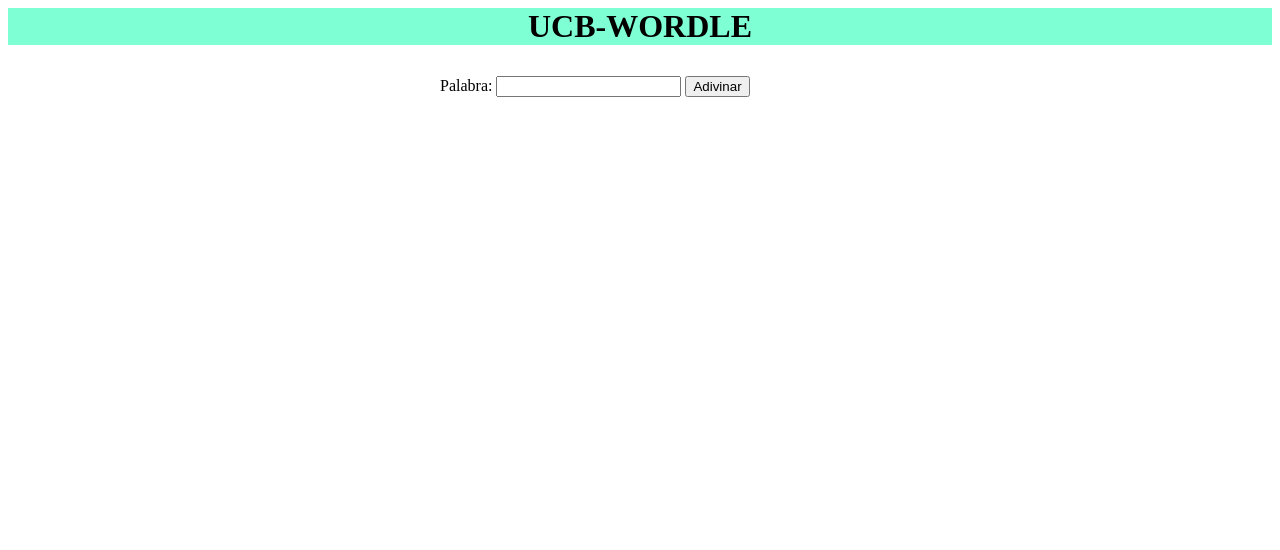
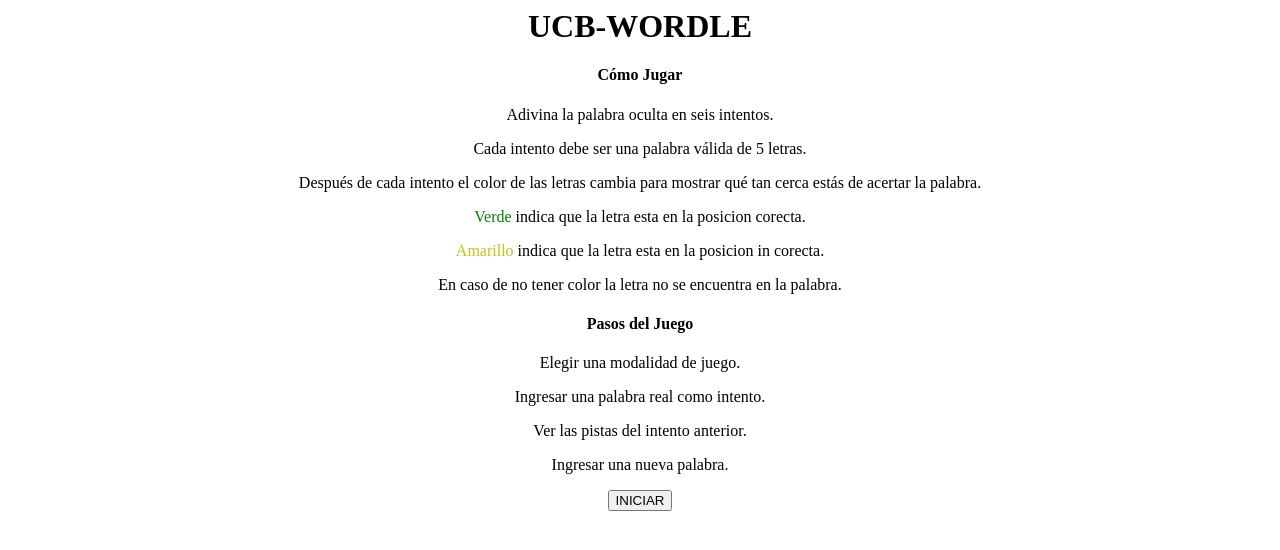
Before and after one commit to NicoleUribe/Cloneproyecto, a website: page index.html in a window 1280 px wide. Drawn offline with Linux system fonts and the light colour scheme.

Commit message:
primeraPruebaTestPresenter

```diff
--- a/index.html
+++ b/index.html
@@ -1,25 +1,30 @@
 <html>
   <body>
-    <h1>UCB-WORDLE</h1>
-    <style>
-      h1{
-        text-align: center;
-        background-color: aquamarine;
-      }
-    </style>
-      <form id="intento-form">
-        <label for="intento">Palabra: </label>
-        <input type="text" id="intento" style="text-transform: uppercase;" minlength= "5" maxlength="5" />
-        <input type="submit" value="Adivinar" />
-        <div id="resultado-div"></div>
-      </form>
-    <style>
-      form{
-        width: 400px;
-        padding: 10px;
-        margin: 0 auto;
-      }
-    </style>
-    <script type="module" src="./src/presenter.js"></script>
+    <center>
+    <h1> UCB-WORDLE</h1>
+    <form id="tutorial">
+      <h4> Cómo Jugar </h4>
+      <p> Adivina la palabra oculta en seis intentos.</p>
+      <p> Cada intento debe ser una palabra válida de 5 letras.</p>
+      <p> Después de cada intento el color de las letras cambia para mostrar qué tan cerca estás de acertar la palabra. </p>
+      <p>
+        <span style="color: green">Verde </span>
+        indica que la letra esta en la posicion corecta.
+      </p>
+      <p>
+        <span style="color: rgb(189, 197, 25)">Amarillo </span>
+        indica que la letra esta en la posicion in corecta.
+      </p>
+      <p> En caso de no tener color la letra no se encuentra en la palabra.</p>
+      <h4>Pasos del Juego</h4>
+      <p> Elegir una modalidad de juego.</p>
+      <p> Ingresar una palabra real como intento.</p>
+      <p> Ver las pistas del intento anterior.</p>
+      <p> Ingresar una nueva palabra.</p>
+        <a href="index2.html">
+          <input type="button" value="INICIAR" />
+        </a>
+    </form>
+  </center>
   </body>
 </html>
--- a/src/presenter.js
+++ b/src/presenter.js
@@ -2,21 +2,22 @@ import wordle from "./wordle";
 
 const intentoForm = document.querySelector("#intento-form");
 const intentoInput = document.querySelector("#intento");
+const botonAdivinar = document.querySelector("#boton-adivinar");
 const div = document.querySelector("#resultado-div");
-let juego = new wordle("PEINE");
+const juego = new wordle("HOJAS");
+
 let intentos = 6
 
 intentoForm.addEventListener("submit", (event) => {
   event.preventDefault();
 
   const intento = intentoInput.value.toUpperCase();
-  let resp1 = juego.letrasCorectas(intento);
+  /*let resp1 = juego.letrasCorectas(intento);
   let resp2 = juego.lestrasPosIncorrecta(intento);
   let resp3 = juego.lestrasIncorrecta(intento);
   intentos--
   if(intentos>=0){
-    div.innerHTML = intentos
-    div.innerHTML = div.innerHTML + "<p> Letras que estan en palabra en la posición correcta:" + resp1 + "</p>"
+    div.innerHTML = "<p> Letras que estan en palabra en la posición correcta:" + resp1 + "</p>"
     div.innerHTML = div.innerHTML + "<p> Letras que estan en la palabra pero en posición incorrecta:" + resp2 + "</p>"
     div.innerHTML = div.innerHTML + "<p> Letras que no estan en la palabra:" + resp3 + "</p>"
   }
@@ -25,5 +26,6 @@ intentoForm.addEventListener("submit", (event) => {
   }
   if(intentos==0){
     div.innerHTML = "<p>" + juego.adivinar(resp1) + "</p>"
-  }
+  }*/
+  div.innerHTML = intento
 });
```
Also changed, not shown: index2.html (added, +28 -0 lines), src/wordle-UI.test.js (added, +19 -0 lines).
